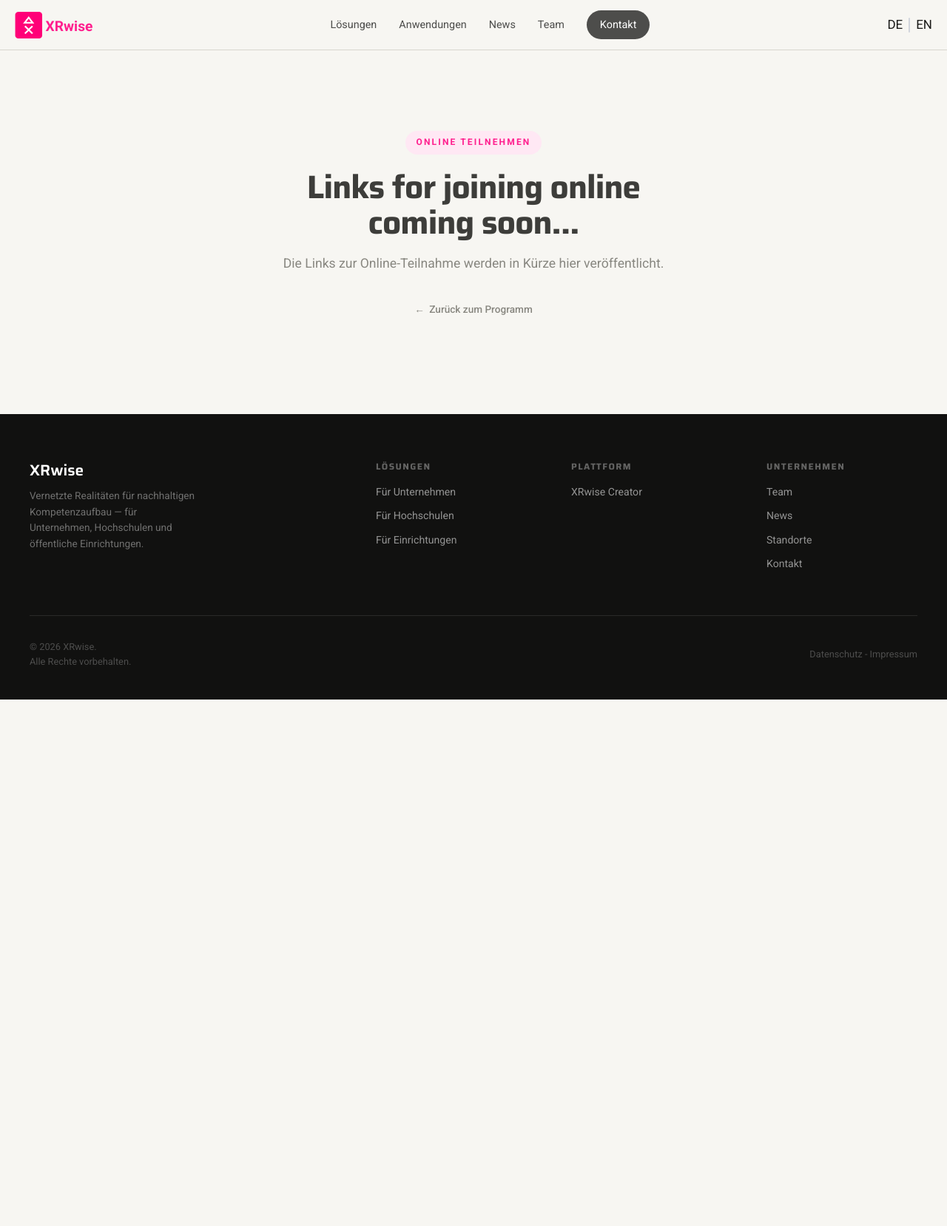
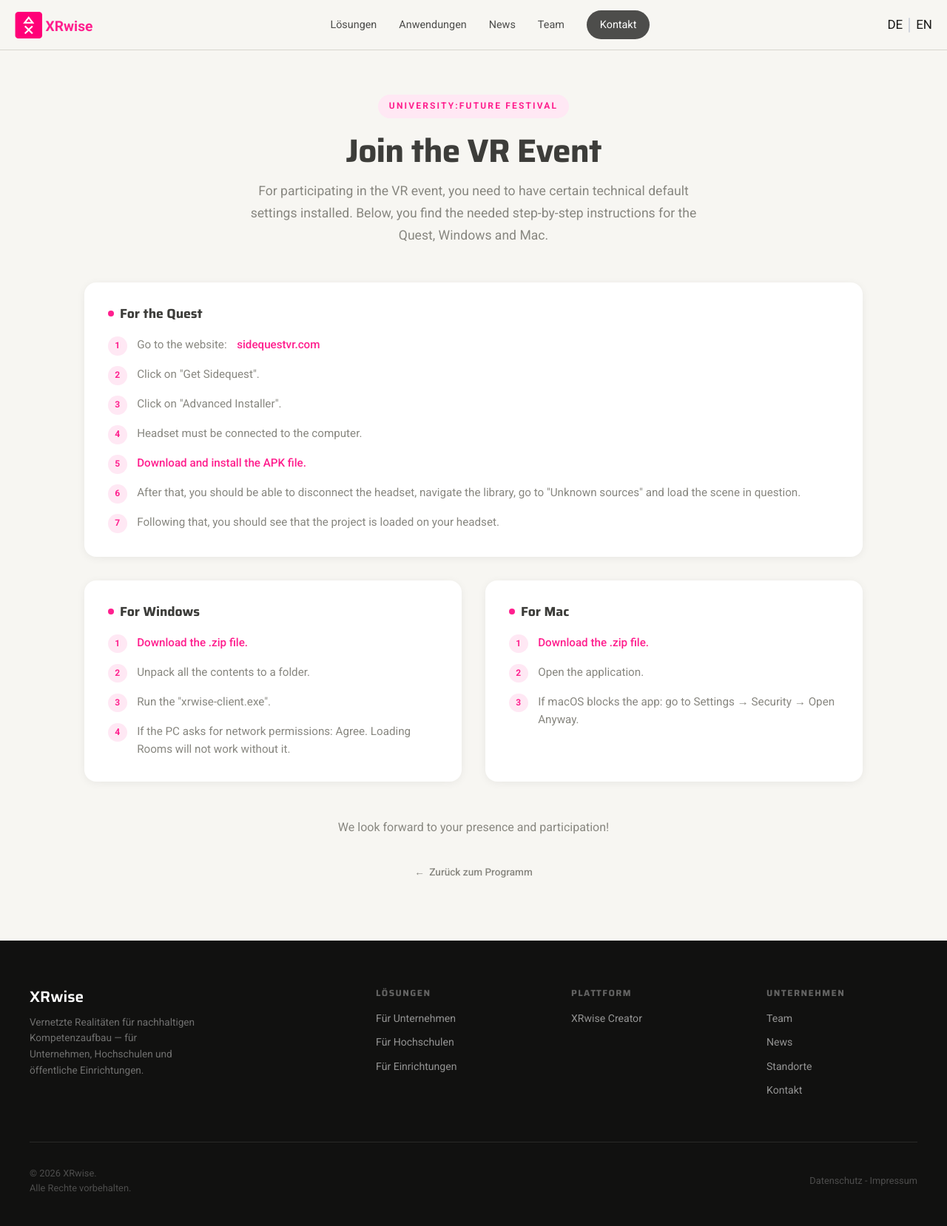
Before and after one commit to louziferr/xrwise-website, a Flask app: page /join in a window 1280 px wide. Shown: the whole page at 74% size. Before the commit the page ends 946 px from the top, so only its background shows below. Run offline with Flask 3, Linux system fonts and the light colour scheme; style sheets or scripts are compiled from the project's sources.

Commit message:
update join page

```diff
--- a/templates/join.html
+++ b/templates/join.html
@@ -5,13 +5,10 @@
     .join-wrap {
         background: var(--cream);
         min-height: 70vh;
-        display: flex;
-        align-items: center;
-        justify-content: center;
     }
 
     .join-container {
-        max-width: 600px;
+        max-width: 1100px;
         margin: 0 auto;
         padding: 8rem 1.5rem 5rem;
         text-align: center;
@@ -39,11 +36,111 @@
         line-height: 1.1;
     }
 
-    .join-message {
+    .join-intro {
         font-size: 1.1rem;
         color: var(--gray-mid);
         line-height: 1.7;
-        margin: 0 0 2rem;
+        margin: 0 auto 3rem;
+        max-width: 640px;
+    }
+
+    .join-grid {
+        display: grid;
+        grid-template-columns: 1fr 1fr;
+        gap: 2rem;
+        text-align: left;
+        margin-bottom: 3rem;
+    }
+
+    .join-card--full {
+        grid-column: 1 / -1;
+    }
+
+    @media (max-width: 800px) {
+        .join-grid {
+            grid-template-columns: 1fr;
+        }
+    }
+
+    .join-card {
+        background: #fff;
+        border-radius: 1rem;
+        padding: 2rem;
+        box-shadow: 0 2px 12px rgba(0,0,0,0.06);
+    }
+
+    .join-card-title {
+        font-size: 1.1rem;
+        font-weight: 700;
+        color: var(--gray-dark);
+        margin: 0 0 1.25rem;
+        display: flex;
+        align-items: center;
+        gap: 0.5rem;
+    }
+
+    .join-card-title::before {
+        content: "";
+        display: inline-block;
+        width: 8px;
+        height: 8px;
+        border-radius: 50%;
+        background: var(--pink);
+        flex-shrink: 0;
+    }
+
+    .join-steps {
+        list-style: none;
+        margin: 0;
+        padding: 0;
+        counter-reset: step;
+    }
+
+    .join-steps li {
+        counter-increment: step;
+        display: flex;
+        gap: 0.85rem;
+        font-size: 0.95rem;
+        color: var(--gray-mid);
+        line-height: 1.6;
+        margin-bottom: 0.85rem;
+    }
+
+    .join-steps li:last-child {
+        margin-bottom: 0;
+    }
+
+    .join-steps li::before {
+        content: counter(step);
+        display: flex;
+        align-items: center;
+        justify-content: center;
+        min-width: 1.6rem;
+        height: 1.6rem;
+        border-radius: 50%;
+        background: var(--pink-light);
+        color: var(--pink);
+        font-size: 0.75rem;
+        font-weight: 700;
+        flex-shrink: 0;
+        margin-top: 0.05rem;
+    }
+
+    .join-steps a {
+        color: var(--pink);
+        text-decoration: none;
+        font-weight: 500;
+    }
+
+    .join-steps a:hover {
+        text-decoration: underline;
+    }
+
+    .join-closing {
+        font-size: 1rem;
+        color: var(--gray-mid);
+        line-height: 1.7;
+        margin-bottom: 2rem;
     }
 
     .join-back {
@@ -68,9 +165,45 @@
 
 <div class="join-wrap">
     <div class="join-container">
-        <span class="join-eyebrow">{{ _('Online teilnehmen') }}</span>
-        <h1 class="join-title">{{ _('Links for joining online coming soon...') }}</h1>
-        <p class="join-message">{{ _('Die Links zur Online-Teilnahme werden in Kürze hier veröffentlicht.') }}</p>
+        <span class="join-eyebrow">{{ _('University:Future Festival') }}</span>
+        <h1 class="join-title">{{ _('Join the VR Event') }}</h1>
+        <p class="join-intro">{{ _('For participating in the VR event, you need to have certain technical default settings installed. Below, you find the needed step-by-step instructions for the Quest, Windows and Mac.') }}</p>
+
+        <div class="join-grid">
+            <div class="join-card join-card--full">
+                <h2 class="join-card-title">{{ _('For the Quest') }}</h2>
+                <ol class="join-steps">
+                    <li>{{ _('Go to the website:') }} <a href="https://sidequestvr.com/" target="_blank" rel="noopener">sidequestvr.com</a></li>
+                    <li>{{ _('Click on "Get Sidequest".') }}</li>
+                    <li>{{ _('Click on "Advanced Installer".') }}</li>
+                    <li>{{ _('Headset must be connected to the computer.') }}</li>
+                    <li><a href="{{ url_for('static', filename='apk/v0.4.5-UFF.apk') }}" download>{{ _('Download and install the APK file.') }}</a></li>
+                    <li>{{ _('After that, you should be able to disconnect the headset, navigate the library, go to "Unknown sources" and load the scene in question.') }}</li>
+                    <li>{{ _('Following that, you should see that the project is loaded on your headset.') }}</li>
+                </ol>
+            </div>
+
+            <div class="join-card">
+                <h2 class="join-card-title">{{ _('For Windows') }}</h2>
+                <ol class="join-steps">
+                    <li><a href="{{ url_for('static', filename='apk/xrwise-client_Windows.zip') }}" download>{{ _('Download the .zip file.') }}</a></li>
+                    <li>{{ _('Unpack all the contents to a folder.') }}</li>
+                    <li>{{ _('Run the "xrwise-client.exe".') }}</li>
+                    <li>{{ _('If the PC asks for network permissions: Agree. Loading Rooms will not work without it.') }}</li>
+                </ol>
+            </div>
+
+            <div class="join-card">
+                <h2 class="join-card-title">{{ _('For Mac') }}</h2>
+                <ol class="join-steps">
+                    <li><a href="{{ url_for('static', filename='apk/xrwise-client_Mac.zip') }}" download>{{ _('Download the .zip file.') }}</a></li>
+                    <li>{{ _('Open the application.') }}</li>
+                    <li>{{ _('If macOS blocks the app: go to Settings → Security → Open Anyway.') }}</li>
+                </ol>
+            </div>
+        </div>
+
+        <p class="join-closing">{{ _('We look forward to your presence and participation!') }}</p>
         <a class="join-back" href="/uff">{{ _('Zurück zum Programm') }}</a>
     </div>
 </div>
```
Also changed, not shown: 3 other files.
